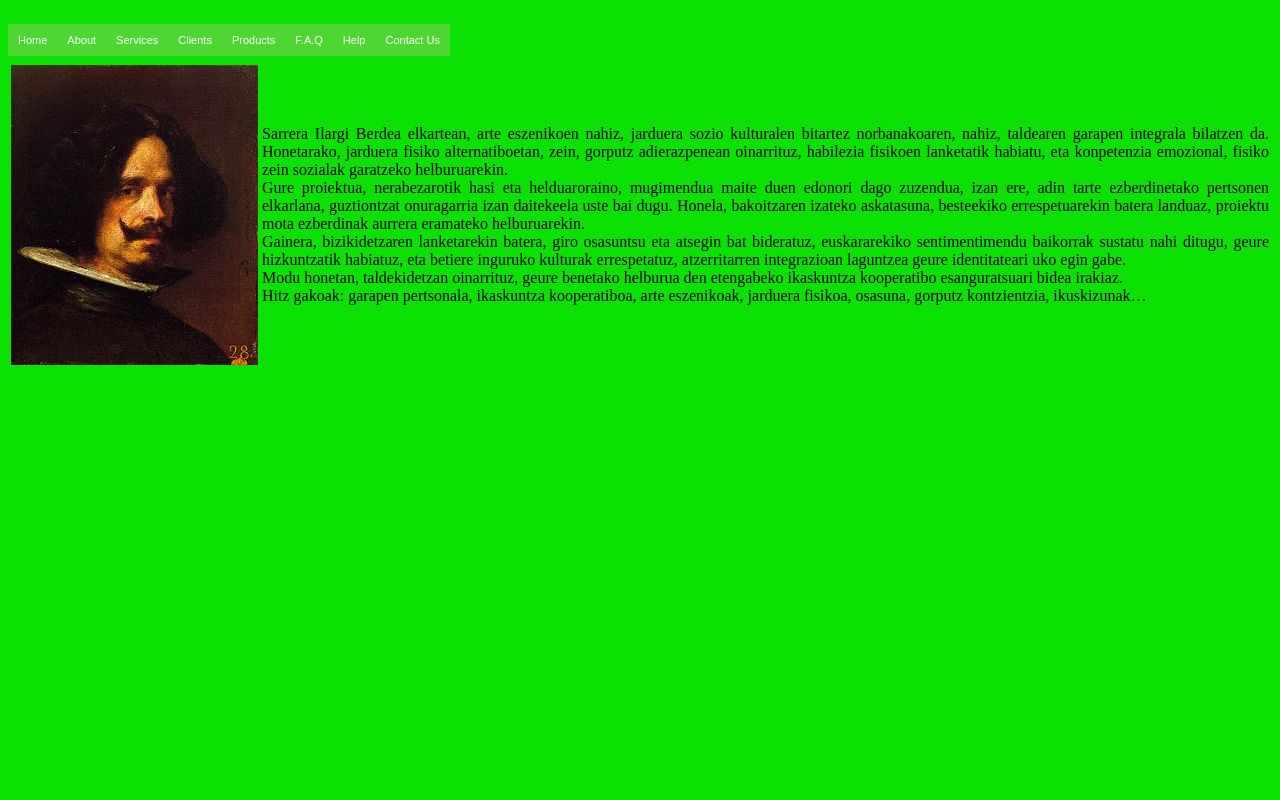
After one commit to ibalenciaga/ilargiberdeatemp, a PHP site: page /html/proiektua.html in a window 1280 px wide. The commit adds this page. Run offline with PHP 8.4, Linux system fonts and the light colour scheme.

Commit message:
proiektua

```diff
--- /dev/null
+++ b/css/proiektua.css
@@ -0,0 +1,6 @@
+*{
+	background-color: #0CE104;
+}
+p{
+	text-align: justify;
+}
--- /dev/null
+++ b/html/proiektua.html
@@ -0,0 +1,58 @@
+<html>
+<head>
+<title>PROIEKTUA</title>
+
+	<!--IMPORTAR ARCHIVOS css-->
+	<link rel="stylesheet" type="text/css" href="../css/menu.css">
+	<link rel="stylesheet" type="text/css" href="../css/proiektua.css">
+	<!--IMPORTAR ARCHIVOS js-->
+	<script src="../lib/jquery-1.11.3.min.js"></script>
+
+</head>
+
+<body>
+
+	<div>
+	<!--MENU-->
+	<header class="header">
+		<nav>
+			<ul id="listaMenu">
+				<li><a href="#">Home</a></li>
+				<li><a href="#">About</a></li>
+				<li><a href="#">Services</a></li>
+				<li><a href="#">Clients</a></li>
+				<li><a href="#">Products</a></li>
+				<li><a href="#">F.A.Q</a></li>
+				<li><a href="#">Help</a></li>
+				<li><a href="#">Contact Us</a></li>
+			</ul>
+		</nav>
+	</header>
+	</div><br><br><br>
+	<!--RETRATOS-->
+	<div id="retratos">
+		<table>
+			<tr>
+				<td>
+						<img id="retrato1"src="../img/retrato1.jpg">
+				</td>
+				<td>
+						<p>Sarrera
+Ilargi Berdea elkartean, arte eszenikoen nahiz, jarduera sozio kulturalen bitartez norbanakoaren, nahiz, taldearen garapen integrala bilatzen da. Honetarako, jarduera fisiko alternatiboetan, zein, gorputz adierazpenean oinarrituz, habilezia fisikoen lanketatik habiatu, eta konpetenzia emozional, fisiko zein sozialak garatzeko helburuarekin.<br>
+
+Gure proiektua, nerabezarotik hasi eta helduaroraino, mugimendua maite duen edonori dago zuzendua, izan ere, adin tarte ezberdinetako pertsonen elkarlana, guztiontzat onuragarria izan daitekeela uste bai dugu. Honela, bakoitzaren izateko askatasuna, besteekiko errespetuarekin batera landuaz, proiektu mota ezberdinak aurrera eramateko helburuarekin.  <br>
+
+Gainera, bizikidetzaren lanketarekin batera, giro osasuntsu eta atsegin bat bideratuz, euskararekiko sentimentimendu baikorrak sustatu nahi ditugu, geure hizkuntzatik habiatuz, eta betiere inguruko kulturak errespetatuz, atzerritarren integrazioan laguntzea geure identitateari uko egin gabe.<br>
+
+Modu honetan, taldekidetzan oinarrituz, geure benetako helburua den etengabeko ikaskuntza kooperatibo esanguratsuari bidea irakiaz.<br>
+
+Hitz gakoak: garapen pertsonala, ikaskuntza kooperatiboa, arte eszenikoak, jarduera fisikoa, osasuna, gorputz kontzientzia, ikuskizunak… </p>
+				</td>
+
+			</tr>
+		</table>
+
+	</div>
+
+</body>
+</html>
--- a/index.html
+++ b/index.html
@@ -10,7 +10,7 @@
 
 	<header>
 
-		<div class="contenedor" id="uno">
+		<div class="contenedor" id="uno" onclick="location.href='html/proiektua.html';">
 			<img class="icon" src="img/proiektua.ico">
 			<p class="texto">PROIEKTUA</p>
 		</div>
```
Also changed, not shown: css/index.css (+2 -27 lines).
